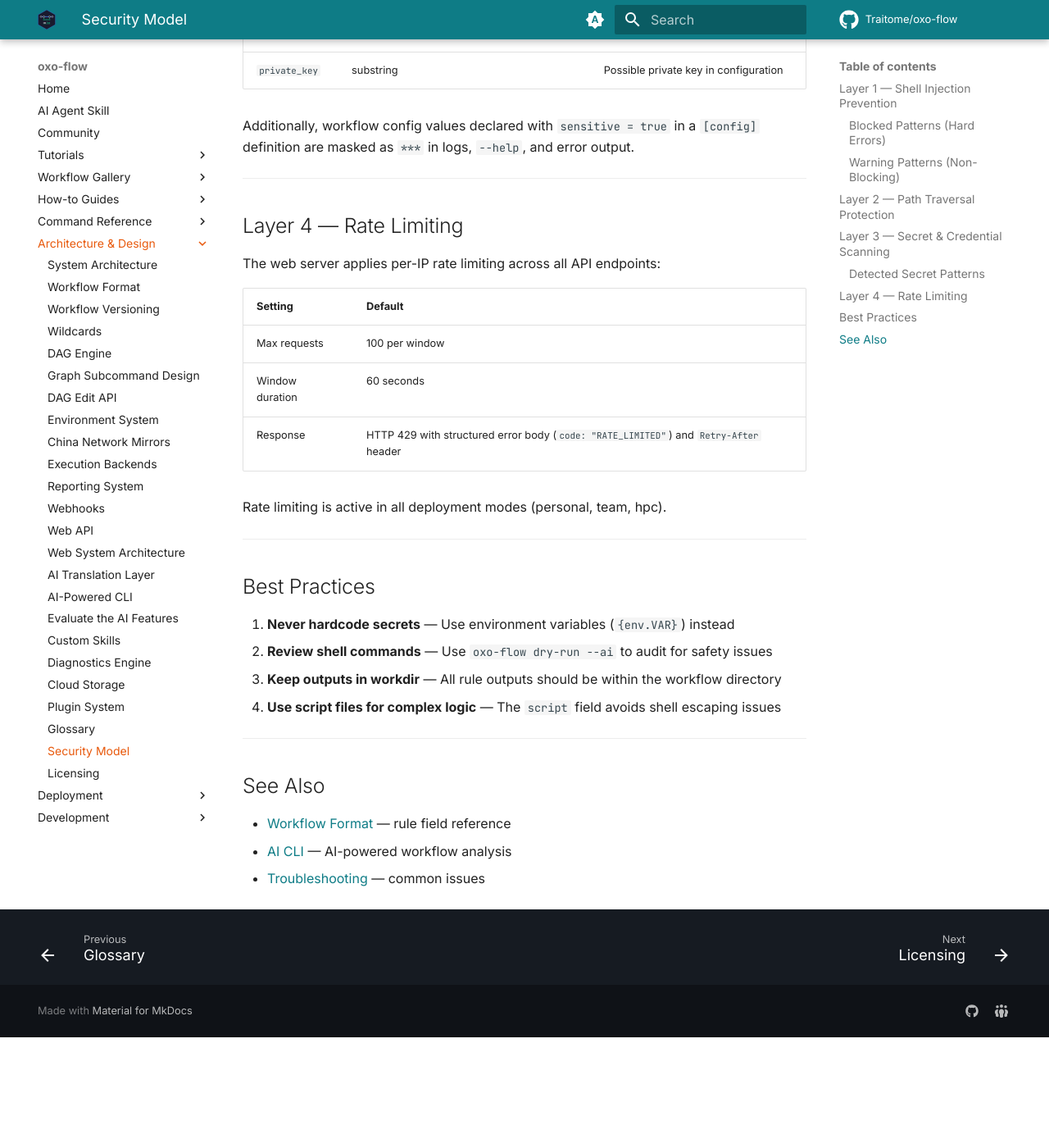
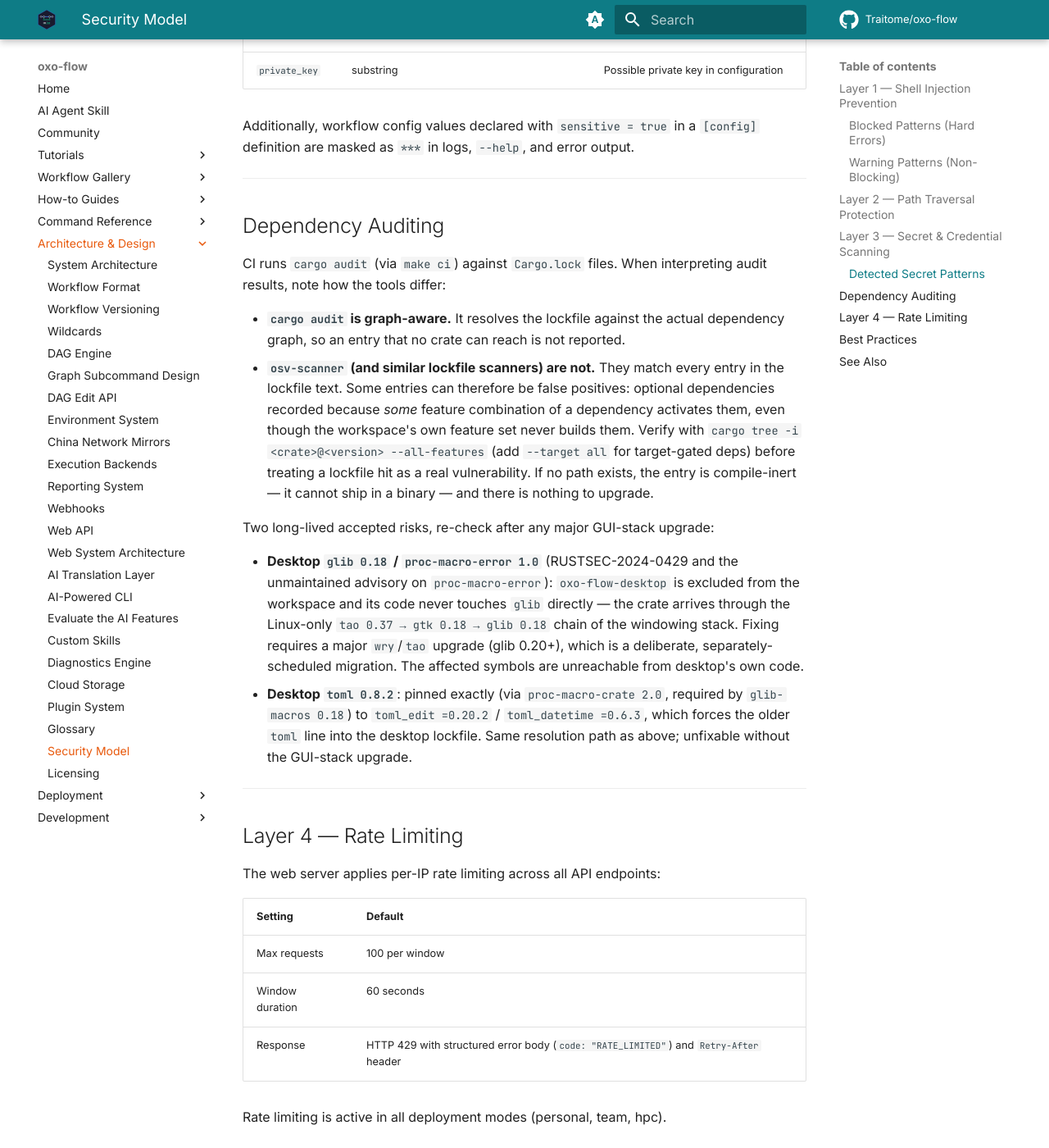
Before and after one commit to Traitome/oxo-flow, an MkDocs documentation site: the page built from docs/guide/src/reference/security.md, in a window 1280 px wide and 1400 px high, scrolled down 3358 px. Shown: the whole window at 82% size. Built offline with MkDocs 1.6.1 and Material for MkDocs 9.7.7, drawn with Linux system fonts in a browser that asks for light colours; comment, search, counter and statistics services are not loaded; the version menu is left out; before the commit the page ends 4623 px from its top, so only the background shows below that.

Commit message:
chore: dependency hygiene and version single-sourcing (#556) (#617)
- Workspace single-sourcing: move rand/tokio-util/sha2/nix into
  [workspace.dependencies]; web crate consumes them via workspace = true.
  Drop unused uuid from core and async_zip/maud from web (zcode).
- Version single-source: replace the three hand-typed sed readers in
  ci.yml and the Makefile with scripts/bump-version.sh --print; add
  --print mode as the one canonical reader.
- Desktop lock refresh: cargo update brings rustls 0.23.45 (fixes
  RUSTSEC-2026-0285). glib 0.18 / proc-macro-error 1.0 stay — they are
  pinned by the tao 0.37 -> gtk 0.18 chain and unreachable from desktop
  code; the toml 0.8.2 downgrade is forced by proc-macro-crate 2.0's
  exact pins. Documented as accepted risks in security.md.
- Root lock: prune dead entries (async_zip/maud/binrw trees); the
  remaining h2 0.3.27 / rustls-webpki 0.101.7 entries are feature-union
  reachable from aws-smithy-http-client 1.4.0 and cannot be pruned —
  graph-aware cargo audit correctly reports nothing; documented in
  security.md (Dependency Auditing section).
- Frontend: bump browserslist 4.28.2 -> 4.29.1 and
  baseline-browser-mapping 2.10.37 -> 2.11.26 (GHSA-73wf-gq98-2v4g,
  GHSA-c83g-rgw3-j3cx).

Verified: make ci green (fmt/clippy/build/test/schema-drift/version-check/audit/frontend-lint); bump-version.sh --self-test passes.

```diff
--- a/Cargo.toml
+++ b/Cargo.toml
@@ -65,7 +65,9 @@ regex = "1"
 tempfile = "3"
 num_cpus = "1"
 sysinfo = "0.39"
+rand = "0.10.1"
 nix = { version = "0.31", features = ["signal", "process"] }
+tokio-util = { version = "0.7", features = ["io"] }
 fs2 = "0.4"
 
 # Crypto
--- a/docs/guide/src/reference/security.md
+++ b/docs/guide/src/reference/security.md
@@ -108,6 +108,38 @@ Additionally, workflow config values declared with `sensitive = true` in a `[con
 
 ---
 
+## Dependency Auditing
+
+CI runs `cargo audit` (via `make ci`) against `Cargo.lock` files. When interpreting
+audit results, note how the tools differ:
+
+- **`cargo audit` is graph-aware.** It resolves the lockfile against the actual
+  dependency graph, so an entry that no crate can reach is not reported.
+- **`osv-scanner` (and similar lockfile scanners) are not.** They match every
+  entry in the lockfile text. Some entries can therefore be false positives:
+  optional dependencies recorded because *some* feature combination of a
+  dependency activates them, even though the workspace's own feature set never
+  builds them. Verify with `cargo tree -i <crate>@<version> --all-features`
+  (add `--target all` for target-gated deps) before treating a lockfile hit as
+  a real vulnerability. If no path exists, the entry is compile-inert — it
+  cannot ship in a binary — and there is nothing to upgrade.
+
+Two long-lived accepted risks, re-check after any major GUI-stack upgrade:
+
+- **Desktop `glib 0.18` / `proc-macro-error 1.0`** (RUSTSEC-2024-0429 and the
+  unmaintained advisory on `proc-macro-error`): `oxo-flow-desktop` is excluded
+  from the workspace and its code never touches `glib` directly — the crate
+  arrives through the Linux-only `tao 0.37 → gtk 0.18 → glib 0.18` chain of
+  the windowing stack. Fixing requires a major `wry`/`tao` upgrade (glib
+  0.20+), which is a deliberate, separately-scheduled migration. The affected
+  symbols are unreachable from desktop's own code.
+- **Desktop `toml 0.8.2`**: pinned exactly (via `proc-macro-crate 2.0`, required
+  by `glib-macros 0.18`) to `toml_edit =0.20.2` / `toml_datetime =0.6.3`, which
+  forces the older `toml` line into the desktop lockfile. Same resolution path
+  as above; unfixable without the GUI-stack upgrade.
+
+---
+
 ## Layer 4 — Rate Limiting
 
 The web server applies per-IP rate limiting across all API endpoints:
```
Also changed, not shown: 8 other files.
